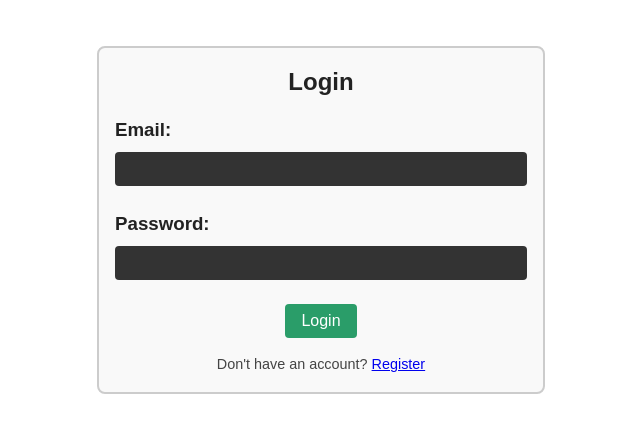
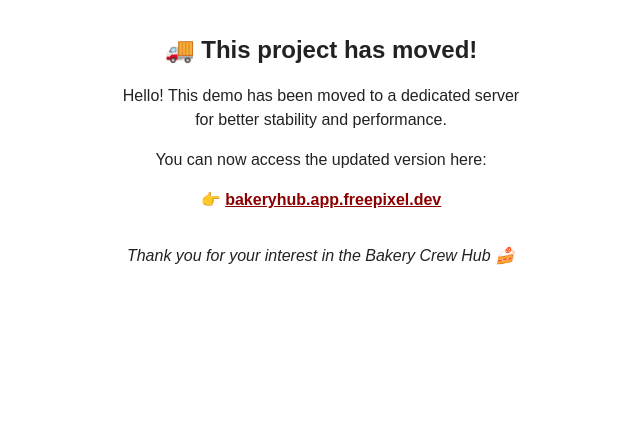
Before and after one commit to Lilu-B/bakery-crew-FE, a React (Vite) app: page /login in a window 1280 px wide. Shown: the top 432 px of the page, without its empty margins (319-959 px from the left). Built offline with nearby package versions, Linux system fonts and the light colour scheme.

Commit message:
Replace login page with redirect notice for Vercel

```diff
--- /dev/null
+++ b/src/components/RedirectNotice.tsx
@@ -0,0 +1,28 @@
+const RedirectNotice = () => {
+  return (
+    <div style={{ textAlign: 'center', padding: '2rem' }}>
+      <h2>🚚 This project has moved!</h2>
+      <p style={{ marginTop: '1rem' }}>
+        Hello! This demo has been moved to a dedicated server for better stability and performance.
+      </p>
+      <p style={{ marginTop: '1rem' }}>
+        You can now access the updated version here:
+      </p>
+      <p style={{ marginTop: '1rem' }}>
+        👉 <a
+          href="https://bakeryhub.app.freepixel.dev"
+          target="_blank"
+          rel="noopener noreferrer"
+          style={{ fontWeight: 'bold', color: 'darkred' }}
+        >
+          bakeryhub.app.freepixel.dev
+        </a>
+      </p>
+      <p style={{ marginTop: '2rem', fontStyle: 'italic' }}>
+        Thank you for your interest in the Bakery Crew Hub 🍰
+      </p>
+    </div>
+  );
+};
+
+export default RedirectNotice;
--- a/src/pages/Login.tsx
+++ b/src/pages/Login.tsx
@@ -4,6 +4,7 @@ import api from '../api/axios';
 import type { AxiosError } from 'axios';
 import { useUser } from '../context/UserContext';
 import type { User } from '../context/UserContext';
+import RedirectNotice from '../components/RedirectNotice';
 
 function Login() {
   const [email, setEmail] = useState('');
@@ -12,6 +13,7 @@ function Login() {
   const navigate = useNavigate();
   const [loginInProgress, setLoginInProgress] = useState(false);
   const [errorMessage, setErrorMessage] = useState<string | null>(null);
+
   const handleLogin = async (e: React.FormEvent) => {
     e.preventDefault();
     if (loginInProgress) {
@@ -21,9 +23,9 @@ function Login() {
     setLoginInProgress(true);
 
     try {
-console.log('🔐 Login handler triggered');
+      console.log('🔐 Login handler triggered');
       const res = await api.post('/login', { email, password });
-console.log('✅ Login success, token:', res.data.token);
+      console.log('✅ Login success, token:', res.data.token);
 
       sessionStorage.setItem('token', res.data.token);
       const profile = await api.get('/protected');
@@ -44,54 +46,7 @@ console.log('✅ Login success, token:', res.data.token);
     }
   }, [user, loginInProgress, navigate]);
 
-  return (
-  <div className="main-content">
-    <section className="card" aria-labelledby="login-heading">
-      <h2 id="login-heading">Login</h2>
-
-      <form onSubmit={handleLogin} style={{ marginTop: '1rem' }}>
-        <label htmlFor="email">
-          <h3>Email:</h3>
-          <input
-            type="email"
-            id="email"
-            value={email}
-            onChange={e => setEmail(e.target.value)}
-            required
-          />
-        </label>
-
-        <label htmlFor="password">
-          <h3>Password:</h3>
-          <input
-            type="password"
-            id="password"
-            value={password}
-            onChange={e => setPassword(e.target.value)}
-            required
-          />
-        </label>
-
-        {errorMessage && (
-          <p className="error-message" aria-live="assertive">{errorMessage}</p>
-        )}
-
-        <button
-          type="submit"
-          aria-label="Login"
-          className="button-green"
-          disabled={loginInProgress}
-        >
-          {loginInProgress ? 'Logging in...' : 'Login'}
-        </button>
-
-        <p style={{ marginTop: '1rem' }}>
-          Don't have an account? <Link to="/register">Register</Link>
-        </p>
-      </form>
-    </section>
-  </div>
-);
-};
+  return <RedirectNotice />;
+}
 
 export default Login;
```
